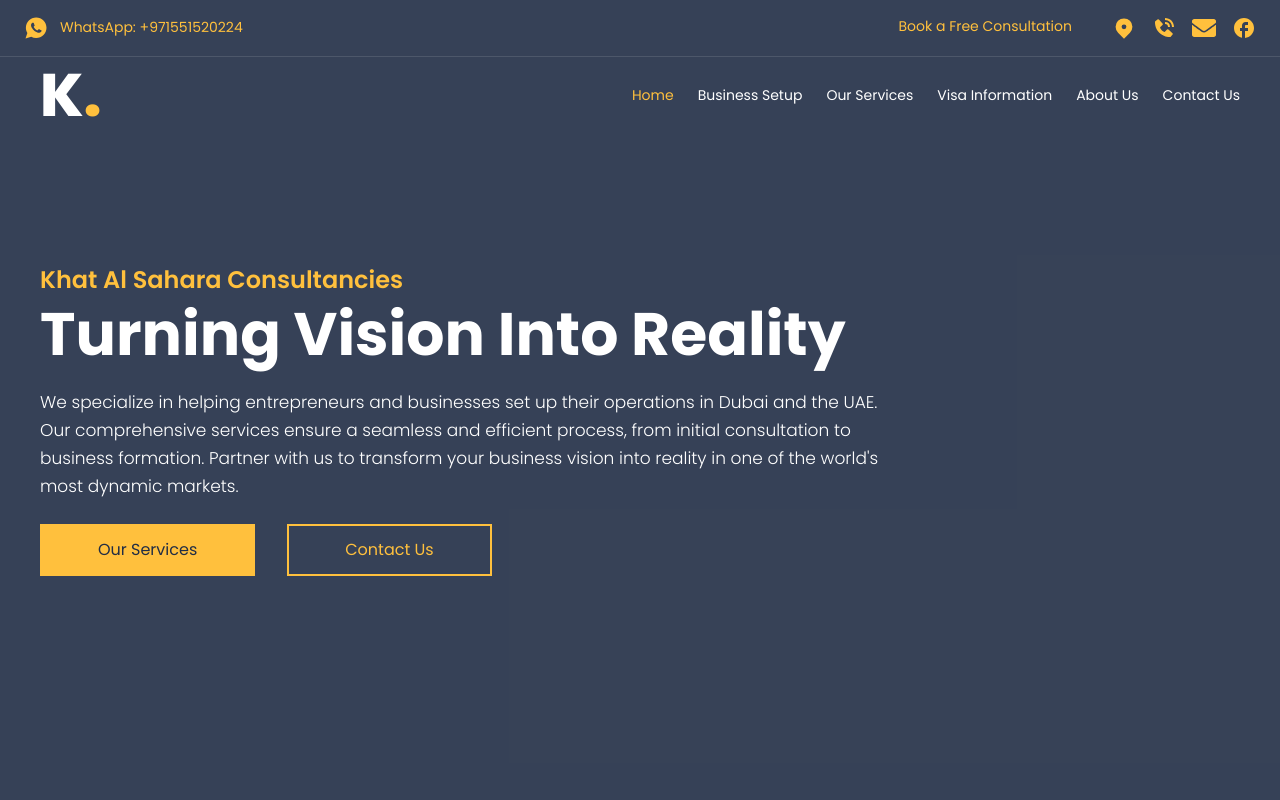
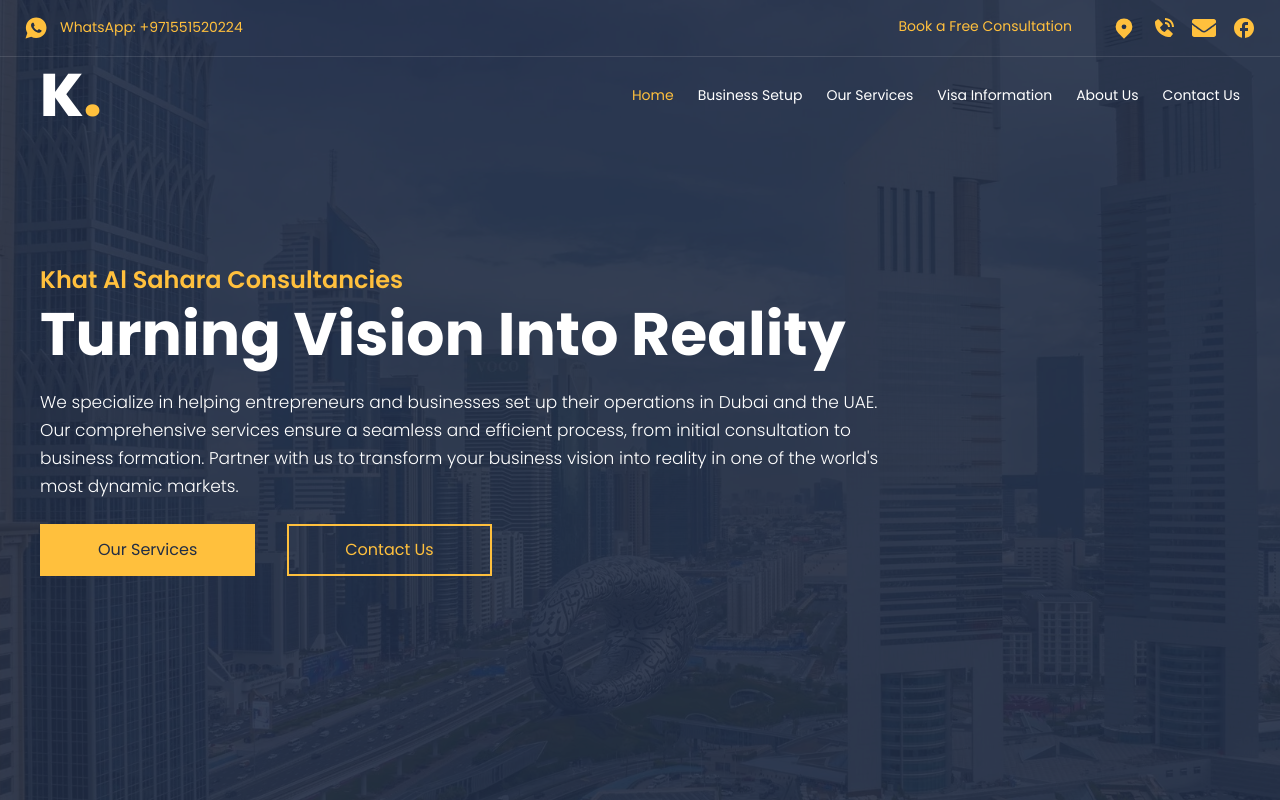
Before and after one commit to hafiz-abdul-munnan/khatalsahara, a React (Vite) app: page / in a window 1280 px wide. Shown: the top 800 px of the page. Built offline with nearby package versions, Linux system fonts and the light colour scheme.

Commit message:
Update Herocomponents.jsx

```diff
--- a/src/components/pages/home/components/Herocomponents.jsx
+++ b/src/components/pages/home/components/Herocomponents.jsx
@@ -3,7 +3,7 @@ import { NavLink } from 'react-router-dom'
 
 const Herocomponents = () => {
   return (
-    <section className='relative h-[120vh] max-sm:h-[150vh] bg-[url("./home/dubai-city.webp")] bg-cover bg-center flex items-center'>
+    <section className='relative h-[120vh] max-sm:h-[150vh] bg-[url(/home/dubai-city.webp)] bg-cover bg-center flex items-center'>
       <div className='bg-[#212d45e6] absolute inset-0'>
       </div>
       <div className='mt-[-15vh] max-sm:mt-0 z-10 text-white relative container mx-auto max-sm:px-6 max-sm:text-center px-10'>
```
